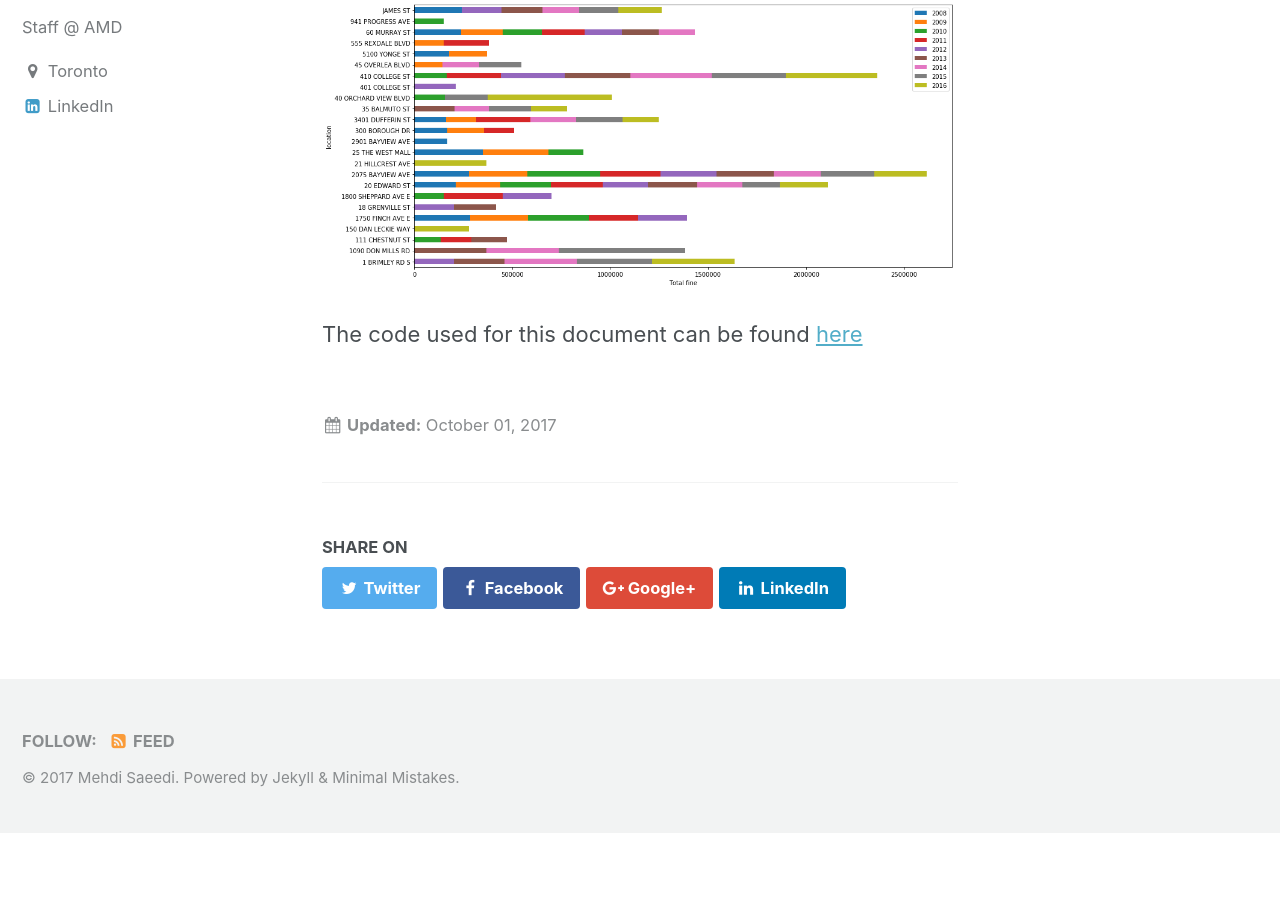
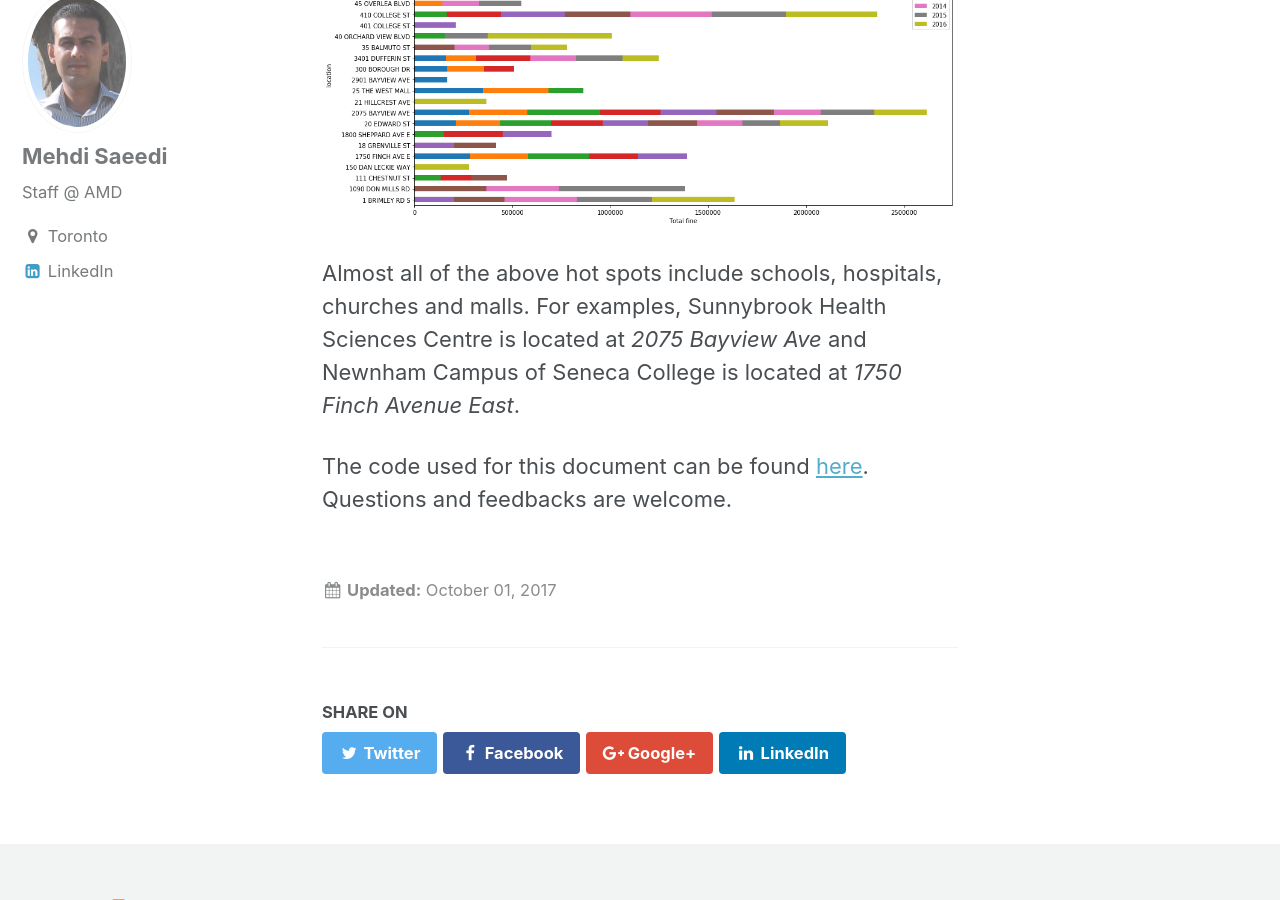
Before and after one commit to mehdi-saeedi/mehdi-saeedi.github.io, a Jekyll site: the page built from _posts/2017-10-01-Toronto-Parking-Ticket.md, in a window 1280 px wide and 900 px high, scrolled down 19711 px. Built offline with Jekyll 4.4.1, drawn with Linux system fonts in a browser that asks for light colours; before the commit the page ends 20544 px from its top, so only the background shows below that; some of the changed text lies outside the part shown.

Commit message:
fixed typos

````diff
--- a/_posts/2017-10-01-Toronto-Parking-Ticket.md
+++ b/_posts/2017-10-01-Toronto-Parking-Ticket.md
@@ -4,9 +4,7 @@ Revenue Services (Utility Billing, Meter Services and Parking Tags Section) and
 
 > "the volume of incomplete records relative to the overall volume is low and therefore presents insignificant impact to trend analysis."
 
-##### Datasets can be accessed here:
-
-https://www1.toronto.ca/wps/portal/contentonly?vgnextoid=ca20256c54ea4310VgnVCM1000003dd60f89RCRD
+##### Datasets can be accessed [here](https://www1.toronto.ca/wps/portal/contentonly?vgnextoid=ca20256c54ea4310VgnVCM1000003dd60f89RCRD)
 
 The goal of this analysis is to reveal more information about the Toronto Parking Tickets. Some interesting questions are:
 
@@ -539,7 +537,7 @@ for i in range(0, len(tickets)):
 
 
 
-Finally, we can find streets with the largest total fines for years between 2008 and 2016
+Finally, we can find streets with the largest total fines for years between 2008 and 2016.
 
 
 ```python
@@ -570,4 +568,6 @@ plt.suptitle('Streets with the largest total fine for years between 2008 and 201
 
 ![png](../figures/Parking_Tickets/output_37_1.png)
 
-The code used for this document can be found [here](https://github.com/mehdi-saeedi/Data_Analysis_Py/blob/master/Toronto_Parking_Tickets.ipynb)
+Almost all of the above hot spots include schools, hospitals, churches and malls. For examples, Sunnybrook Health Sciences Centre is located at *2075 Bayview Ave* and Newnham Campus of Seneca College is located at *1750 Finch Avenue East*.
+
+The code used for this document can be found [here](https://github.com/mehdi-saeedi/Data_Analysis_Py/blob/master/Toronto_Parking_Tickets.ipynb). Questions and feedbacks are welcome.
````
Also changed, not shown: other parts of _posts/2017-10-01-Toronto-Parking-Ticket.md (+1 -1 lines).
